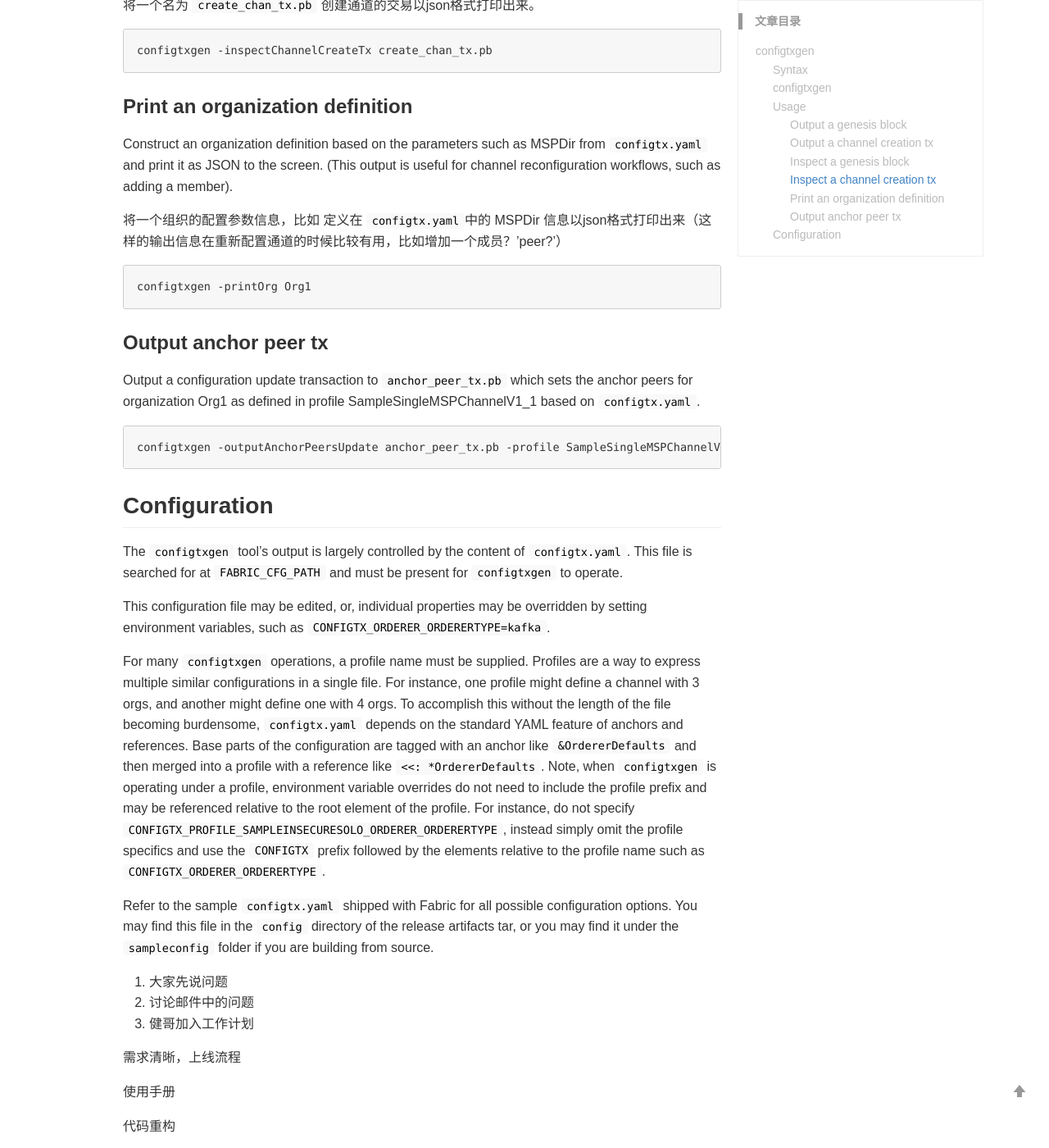
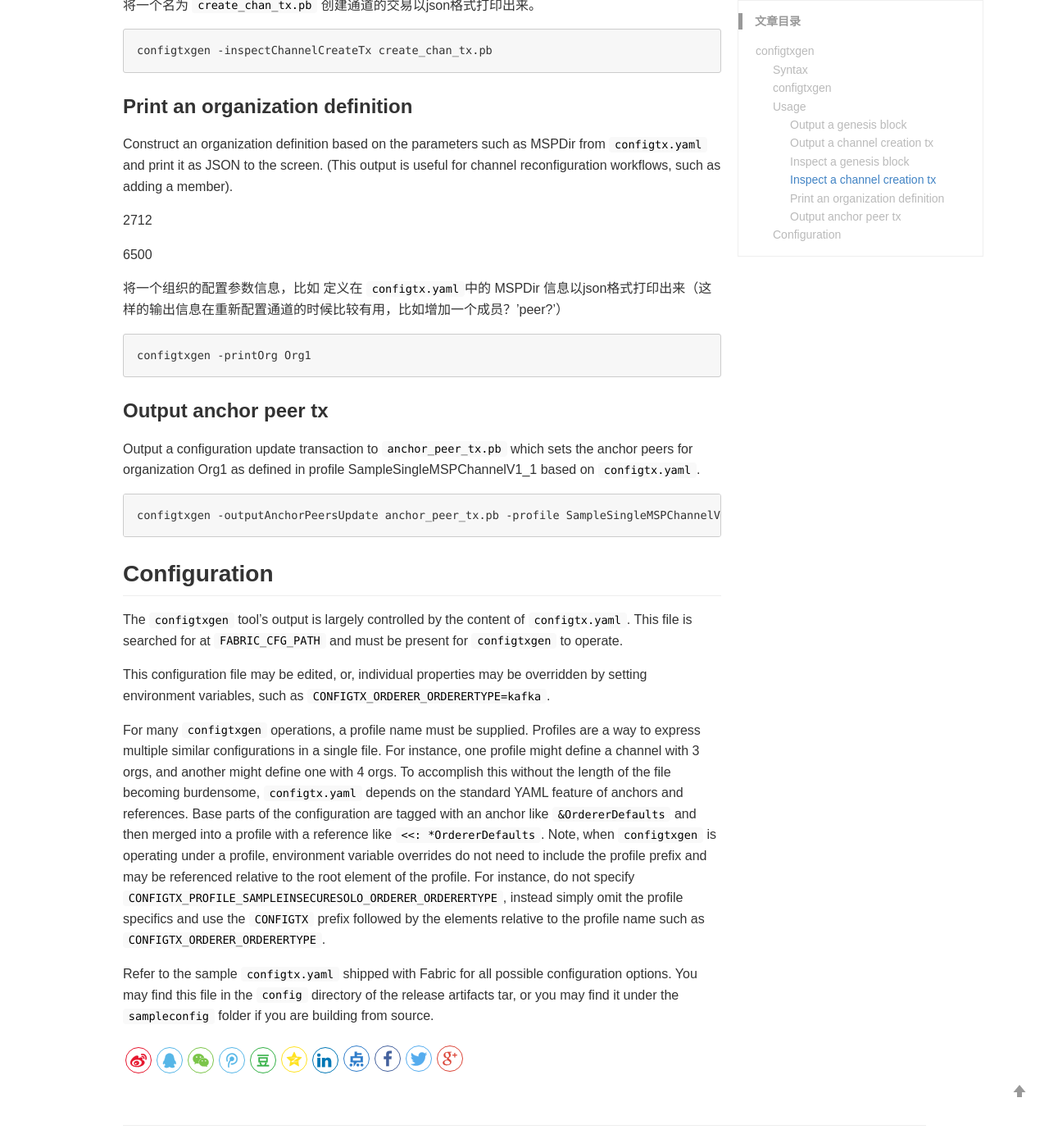
Before and after one commit to nox60/nox60.github.io, a Jekyll site: the page built from _posts/2019-8-7-configtxgen.md, in a window 1280 px wide and 1400 px high, scrolled down 2288 px. Shown: the whole window at 82% size. Built offline with Jekyll 4.4.1, drawn with Linux system fonts in a browser that asks for light colours; our own code applies the rules of GitHub Pages for plain Markdown files; comment, search, counter and statistics services are not loaded.

Commit message:
Modify files

```diff
--- a/_posts/2019-8-7-configtxgen.md
+++ b/_posts/2019-8-7-configtxgen.md
@@ -106,6 +106,9 @@ from `configtx.yaml` and print it as JSON to the screen. (This output is useful
 for channel reconfiguration workflows, such as adding a member).
 
 
+2712
+
+6500
 
 将一个组织的配置参数信息，比如 定义在 `configtx.yaml`中的 MSPDir 信息以json格式打印出来（这样的输出信息在重新配置通道的时候比较有用，比如增加一个成员？'peer?'）
 
@@ -154,16 +157,3 @@ Refer to the sample `configtx.yaml` shipped with Fabric for all possible
 configuration options.  You may find this file in the `config` directory of
 the release artifacts tar, or you may find it under the `sampleconfig` folder
 if you are building from source.
-
-
-
-1. 大家先说问题
-2. 讨论邮件中的问题
-3. 健哥加入工作计划
-
-
-需求清晰，上线流程
-
-使用手册
-
-代码重构
```
